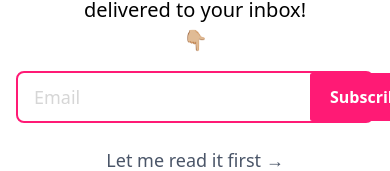
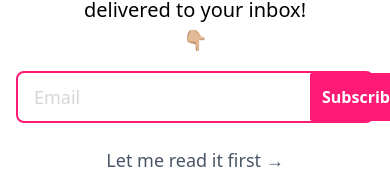
Before and after one commit to chrisozgo99/website, a Next.js app: page /subscribe in a window 390 px wide. Shown: the part 456-627 px from the top of the page. Built offline with nearby package versions, Linux system fonts and the light colour scheme.

Commit message:
fix: styling issue

```diff
--- a/src/pages/subscribe.tsx
+++ b/src/pages/subscribe.tsx
@@ -54,7 +54,7 @@ const Subscribe = () => {
                 <button
                   className={`rounded-sm ${
                     subscribe === 'Subscribe!' ? 'bg-[#FF1A75]' : 'bg-[#e396b5]'
-                  }  px-5 py-3 text-base font-bold text-white`}
+                  }  p-3 text-base font-bold text-white sm:px-5`}
                   type="button"
                   onClick={(e) => {
                     setSubscribe('Please wait...');
```
